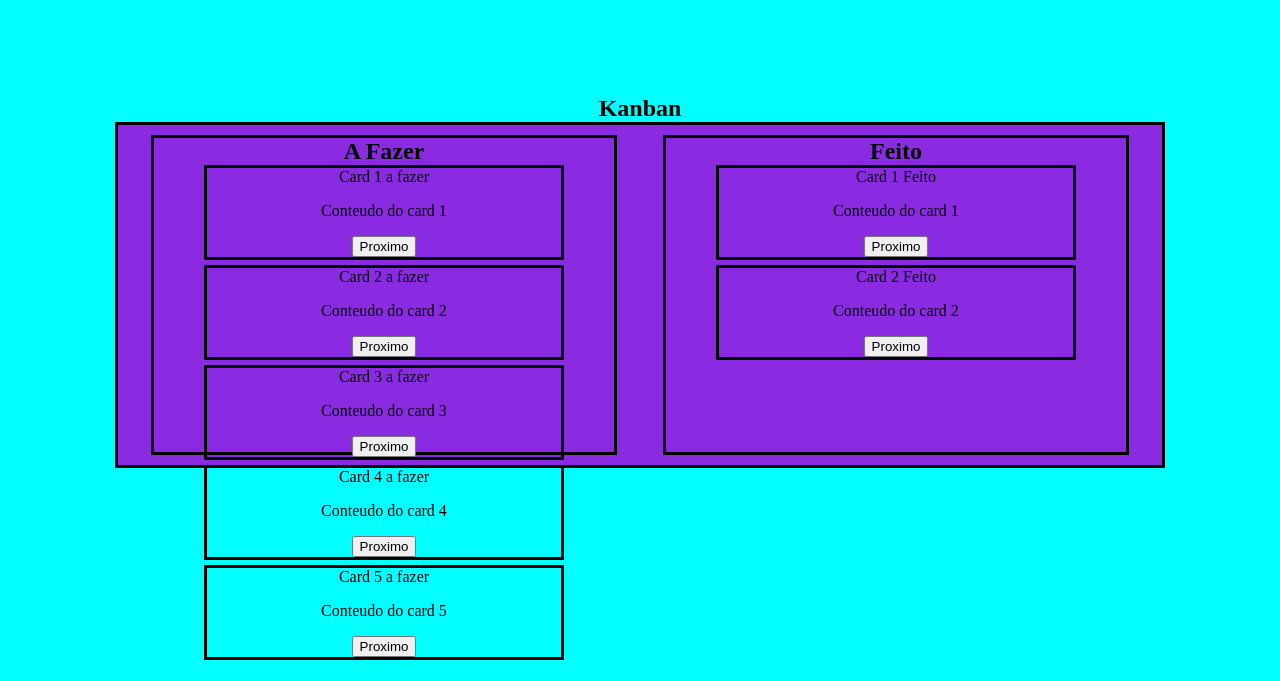
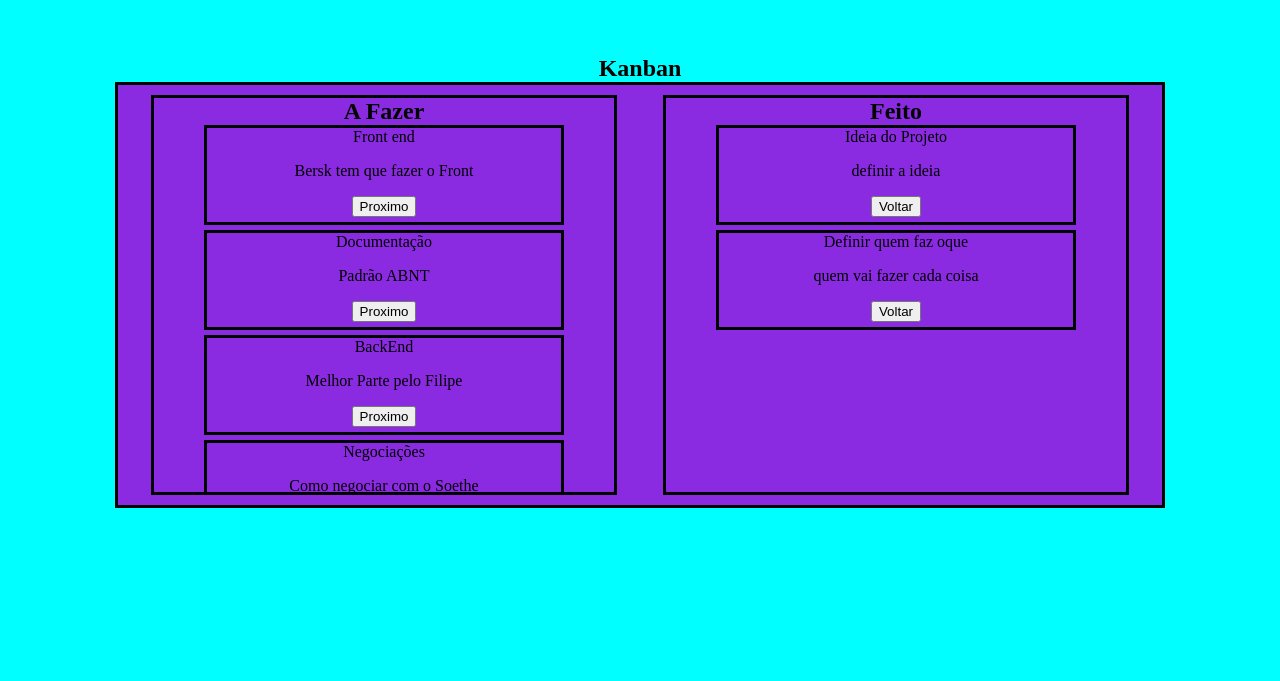
Before and after one commit to ViniciusAcordiSoethe/Kanban, a Vue app: page / in a window 1280 px wide. Shown: the part 119-800 px from the top of the page. Built offline with nearby package versions, Linux system fonts and the light colour scheme.

Commit message:
Fazer o kanban ida e volta

```diff
--- a/index.html
+++ b/index.html
@@ -4,7 +4,7 @@
     <meta charset="UTF-8" />
     <link rel="icon" href="/favicon.ico" />
     <meta name="viewport" content="width=device-width, initial-scale=1.0" />
-    <title>Vite App</title>
+    <title>Kanban</title>
   </head>
   <body>
     <div id="app"></div>
--- a/src/App.vue
+++ b/src/App.vue
@@ -7,22 +7,22 @@ export default{
       conteudos:[
         {conteudoid:"afazer" , titulo:"A Fazer",
         cards:[
-        {id:1 , nome: "Card 1 a fazer" , cont:"Conteudo do card 1"},
-        {id:2 , nome: "Card 2 a fazer" , cont:"Conteudo do card 2"},
-        {id:5 , nome: "Card 3 a fazer" , cont:"Conteudo do card 3"},
-        {id:6 , nome: "Card 4 a fazer" , cont:"Conteudo do card 4"},
-        {id:7 , nome: "Card 5 a fazer" , cont:"Conteudo do card 5"},
+        {id:1 , nome: "Front end" , cont:"Bersk tem que fazer o Front"},
+        {id:2 , nome: "Documentação" , cont:"Padrão ABNT"},
+        {id:5 , nome: "BackEnd" , cont:"Melhor Parte pelo Filipe"},
+        {id:6 , nome: "Negociações" , cont:"Como negociar com o Soethe"},
+        {id:7 , nome: "Festa" , cont:"Comemorar a parte 1"},
         ]},
         {conteudoid:"feito" , titulo:"Feito",
         cards:[
-        {id:3 , nome: "Card 1 Feito" , cont:"Conteudo do card 1"},
-        {id:4 , nome: "Card 2 Feito" , cont:"Conteudo do card 2"},
+        {id:3 , nome: "Ideia do Projeto" , cont:"definir a ideia"},
+        {id:4 , nome: "Definir quem faz oque" , cont:"quem vai fazer cada coisa"},
         ]},
       ]
     }
   },
   methods:{
-    scragbadum(id){
+    scragbadum(id , idconteudo){
        function procurarIndice(arraySearch, atributo, valor){
        var cont=0;
        var indices=[];
@@ -35,13 +35,20 @@ export default{
         }
       return indices;
       }
+      if (idconteudo == 'afazer'){
       const idc = procurarIndice(this.conteudos[0].cards,"id",id)
 
        this.conteudos[1].cards.push({id:this.conteudos[0].cards[idc[0]].id, nome:this.conteudos[0].cards[idc[0]].nome, cont:this.conteudos[0].cards[idc[0]].cont});
        this.conteudos[0].cards.splice(idc[0],1);
+      }if(idconteudo == 'feito'){
+      const idc = procurarIndice(this.conteudos[1].cards,"id",id)
 
-    },
+       this.conteudos[0].cards.push({id:this.conteudos[1].cards[idc[0]].id, nome:this.conteudos[1].cards[idc[0]].nome, cont:this.conteudos[1].cards[idc[0]].cont});
+       this.conteudos[1].cards.splice(idc[0],1);
+      }
 
+
+    }
   }
 };
 </script>
@@ -76,15 +83,7 @@ html {
   padding: 10px;
   justify-content: space-around;
   width: 80%;
-  height: 40vh;
-}
-.kanbanColuna {
-  border: solid black;
-  width: 45%;
-  text-align: center;
-}
-.card {
-  border: solid black;
-  margin: 0px 50px 5px 50px;
+  height: 50vh;
+
 }
 </style>
--- a/src/assets/components/cartao.vue
+++ b/src/assets/components/cartao.vue
@@ -1,7 +1,8 @@
 <script>
 export default{
     props:{
-        card:{type:Object}
+        card:{type:Object},
+        idconteudo:{type:String}
     },
     emits:['scragbadum']
 }
@@ -11,6 +12,20 @@ export default{
           {{card.nome}}
           <br />
           <p>{{card.cont}}</p>
-          <button @click="$emit('scragbadum' , card.id)">Proximo</button>
+          <div v-if="idconteudo == 'afazer'">
+            <button @click="$emit('scragbadum' , card.id , idconteudo)">Proximo</button>
+          </div>
+          <div v-else>
+              <button @click="$emit('scragbadum' , card.id , idconteudo)">Voltar</button>
+          </div>
         </div>
 </template>
+<style scoped>
+button{
+    margin-bottom: 5px;
+}
+.card {
+  border: solid black;
+  margin: 0px 50px 5px 50px;
+}
+</style>
--- a/src/assets/components/conteudo.vue
+++ b/src/assets/components/conteudo.vue
@@ -11,8 +11,8 @@ export default{
         ['scragbadum']
     ,
     methods:{
-        scragbadum(id){
-            this.$emit('scragbadum' , id)
+        scragbadum(id, idconteudo){
+            this.$emit('scragbadum' , id , idconteudo)
         }
     }
 }
@@ -20,6 +20,14 @@ export default{
 <template>
         <div class="kanbanColuna">
         <h1>{{conteudo.titulo}}</h1>
-         <Cartao v-for="card in conteudo.cards" :key="card.id" :card="card" @scragbadum="scragbadum" />
+         <Cartao v-for="card in conteudo.cards" :key="card.id" :card="card" :idconteudo="conteudo.conteudoid" @scragbadum="scragbadum" />
       </div>
 </template>
+<style>
+.kanbanColuna {
+  border: solid black;
+  width: 45%;
+  text-align: center;
+   overflow-y:auto;
+}
+</style>
```
